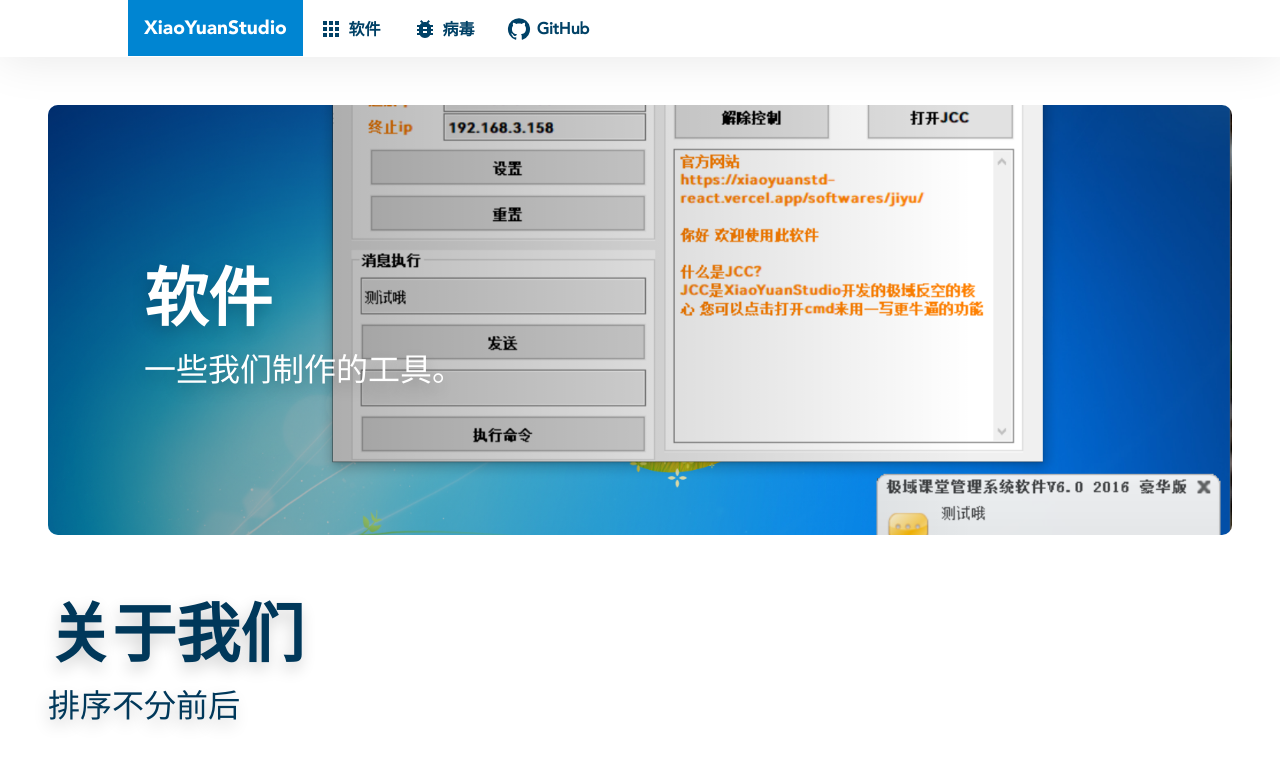
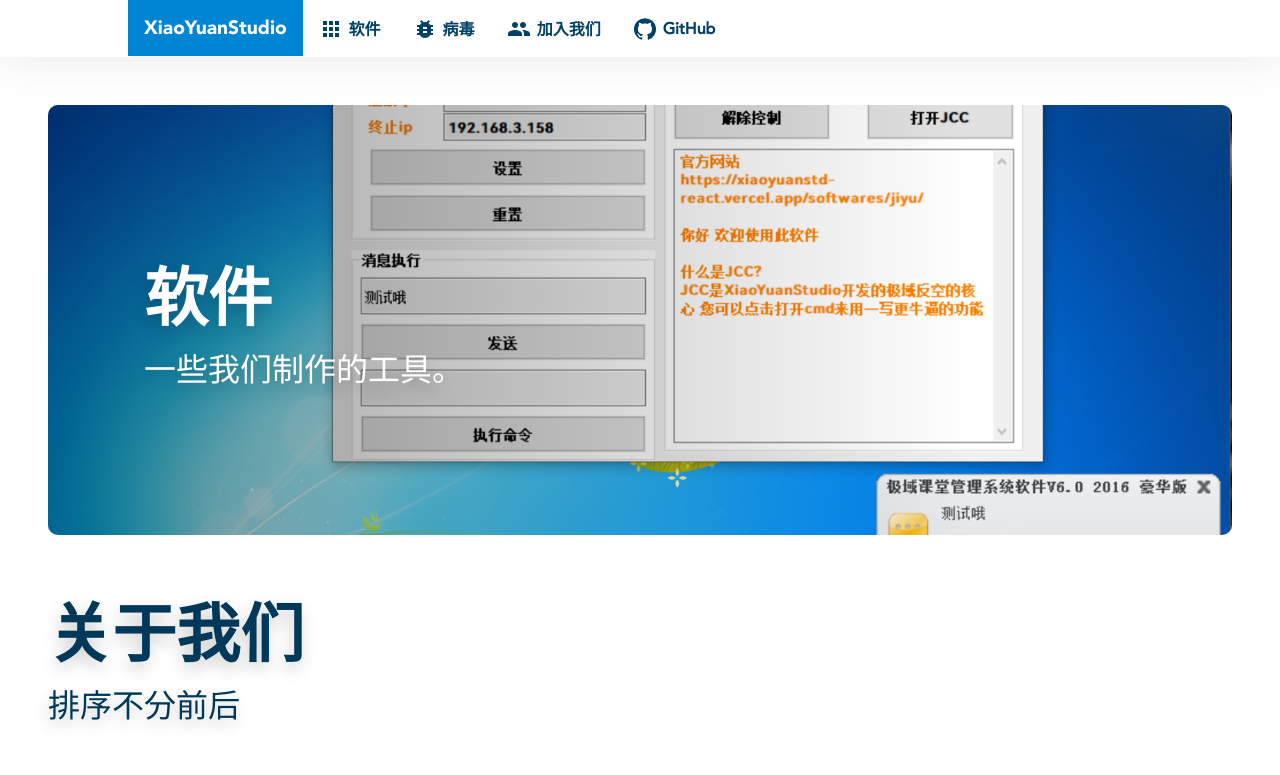
Before and after one commit to srcatt/xiaoyuanstd-react, a React (Create React App) app: page / in a window 1280 px wide. Shown: the top 775 px of the page. Built offline with nearby package versions, Linux system fonts and the light colour scheme.

Commit message:
Signed-off-by: rsodxd <thesourcecatt@outlook.com>

```diff
--- a/src/components/Navbar.js
+++ b/src/components/Navbar.js
@@ -1,8 +1,9 @@
-import { React } from 'react';
+import React from 'react';
 import Apps from '@mui/icons-material/Apps';
 import BugReport from '@mui/icons-material/BugReport';
 import GitHub from '@mui/icons-material/GitHub';
 import Menu from '@mui/icons-material/Menu';
+import People from '@mui/icons-material/People';
 
 export default function Navbar() {
 	function ExpandDrawer() {
@@ -28,6 +29,10 @@
 					<BugReport />
 					病毒
 				</a>
+				<a className="navigation-btn" href="https://wj.qq.com/s2/9765478/b490" target="_blank" rel="noreferrer">
+					<People />
+					加入我们
+				</a>
 				<a className="navigation-btn" href="https://github.com/xystd" target="_blank" rel="noreferrer">
 					<GitHub />
 					GitHub
```
Also changed, not shown: src/pages/Join.js (deleted, +0 -21 lines).
